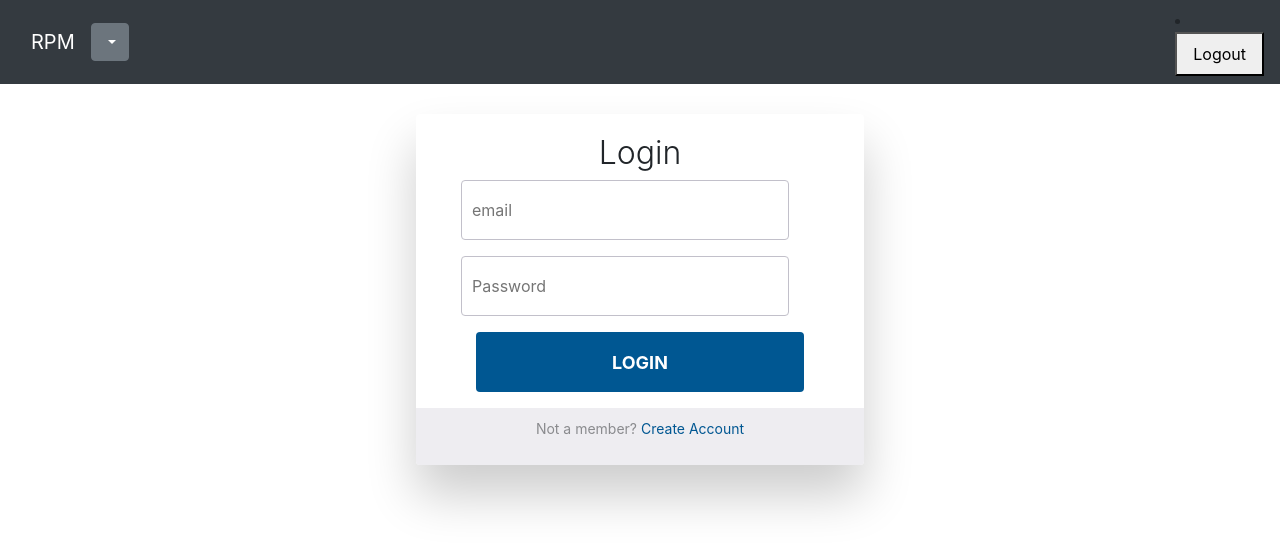
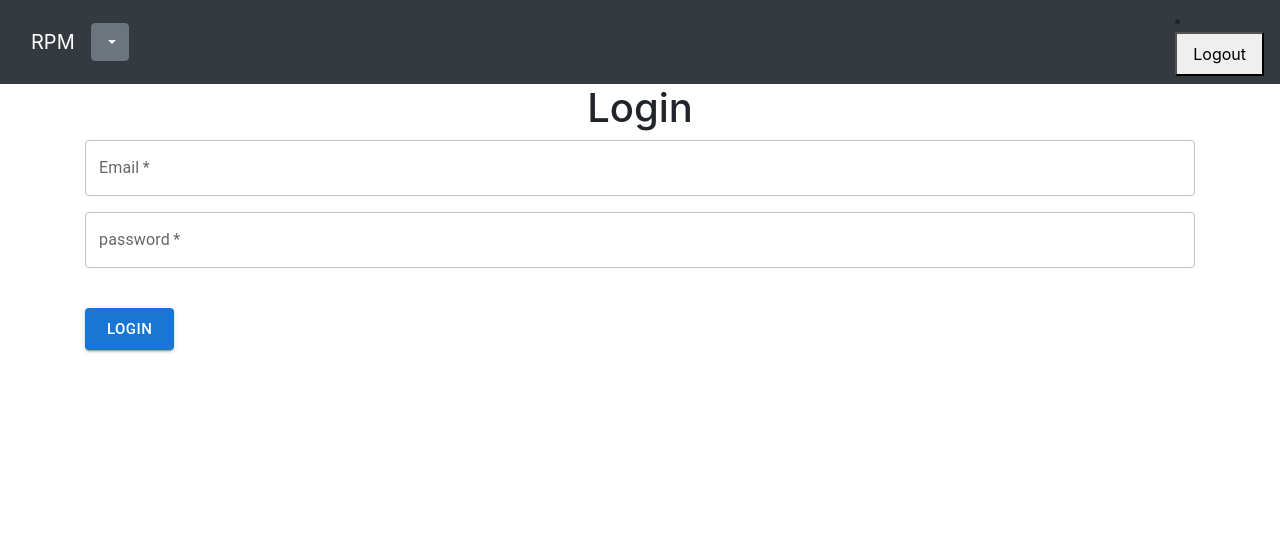
Before and after one commit to Y3S1Group33/Research-project-management-frontend, a React (Vite) app: page /login in a window 1280 px wide. Shown: the top 550 px of the page. Built offline with nearby package versions, Linux system fonts and the light colour scheme.

Commit message:
bug fixed

```diff
--- a/src/components/App.jsx
+++ b/src/components/App.jsx
@@ -70,7 +70,7 @@ export default function App() {
               <Route exact path="/SignUpChoose" element={<SignUpChoose/>}/>
               <Route exact path="/makeSubmission" element={<StudentMakeSubmission/>}/>
               <Route exact path="/createSubmission" element={<AdminCreateSubmission/>}/>
-              <Route exact path="/login" element={<SignInAndSignUp />}/>
+              <Route exact path="/login" element={<Login />}/>
                   <Route exact path="/admin/viewStudents" element={<DisplayStudentsView/>}/>
                   <Route exact path="/admin/viewStaff" element={<DisplayStaffView/>}/>
 
--- a/src/pages/home/CSS/style.css
+++ b/src/pages/home/CSS/style.css
@@ -1,156 +1,157 @@
-/*body {*/
-/*  background-color: #9f9da7;*/
-/*  font-size: 1.6rem;*/
-/*  font-family: "Open Sans", sans-serif;*/
-/*  color: #2b3e51;*/
+/*!*body {*!*/
+/*!*  background-color: #9f9da7;*!*/
+/*!*  font-size: 1.6rem;*!*/
+/*!*  font-family: "Open Sans", sans-serif;*!*/
+/*!*  color: #2b3e51;*!*/
+/*!*}*!*/
+
+/*.loginForm text{*/
+/*  font-weight: 300;*/
+/*  text-align: center;*/
 /*}*/
 
-.text{
-  font-weight: 300;
-  text-align: center;
-}
+/*.loginForm para {*/
+/*  position: relative;*/
+/*}*/
 
-.para {
-  position: relative;
-}
+/*.loginForm a,*/
+/*.loginForm a:link,*/
+/*.loginForm a:visited,*/
+/*.loginForm a:active {*/
 
-a,
-a:link,
-a:visited,
-a:active {
+/*  color:#005792;*/
+/*  -webkit-transition: all 0.2s ease;*/
+/*  transition: all 0.2s ease;*/
+/*}*/
+/*.loginForm a:focus,*/
+/*.loginForm a:hover,*/
+/*.loginForm a:link:focus,*/
+/*.loginForm a:link:hover,*/
+/*.loginForm a:visited:focus,*/
+/*.loginForm a:visited:hover,*/
+/*.loginForm a:active:focus,*/
+/*.loginForm a:active:hover {*/
+/*  color: #005792;*/
+/*  -webkit-transition: all 0.2s ease;*/
+/*  transition: all 0.2s ease;*/
+/*}*/
 
-  color:#005792;
-  -webkit-transition: all 0.2s ease;
-  transition: all 0.2s ease;
-}
-a:focus, a:hover,
-a:link:focus,
-a:link:hover,
-a:visited:focus,
-a:visited:hover,
-a:active:focus,
-a:active:hover {
-  color: #005792;
-  -webkit-transition: all 0.2s ease;
-  transition: all 0.2s ease;
-}
+/*login-form-wrap {*/
+/*  background-color: #fff;*/
+/*  width: 35%;*/
+/*  margin: 30px auto;*/
+/*  text-align: center;*/
+/*  padding: 20px 0 0 0;*/
+/*  border-radius: 4px;*/
+/*  box-shadow: 0px 30px 50px 0px rgba(0, 0, 0, 0.2);*/
+/*}*/
 
-#login-form-wrap {
-  background-color: #fff;
-  width: 35%;
-  margin: 30px auto;
-  text-align: center;
-  padding: 20px 0 0 0;
-  border-radius: 4px;
-  box-shadow: 0px 30px 50px 0px rgba(0, 0, 0, 0.2);
-}
+/*#login-form {*/
+/*  padding: 0 60px;*/
+/*}*/
 
-#login-form {
-  padding: 0 60px;
-}
+/*.loginForm input {*/
+/*  display: block;*/
+/*  box-sizing: border-box;*/
+/*  width: 100%;*/
+/*  outline: none;*/
+/*  height: 60px;*/
+/*  line-height: 60px;*/
+/*  border-radius: 4px;*/
+/*}*/
 
-input {
-  display: block;
-  box-sizing: border-box;
-  width: 100%;
-  outline: none;
-  height: 60px;
-  line-height: 60px;
-  border-radius: 4px;
-}
+/*.loginForm input[type="text"],*/
+/*.loginForm input[type="email"] {*/
+/*  width: 100%;*/
+/*  padding: 0 0 0 10px;*/
+/*  margin: 0;*/
+/*  color: #8a8b8e;*/
+/*  border: 1px solid #c2c0ca;*/
+/*  font-style: normal;*/
+/*  font-size: 16px;*/
+/*  -webkit-appearance: none;*/
+/*     -moz-appearance: none;*/
+/*          appearance: none;*/
+/*  position: relative;*/
+/*  display: inline-block;*/
+/*  background: none;*/
+/*}*/
+/*.loginForm input[type="text"]:focus,*/
+/*.loginForm input[type="email"]:focus {*/
+/*  border-color: #3C4257;*/
+/*}*/
+/*.loginForm input[type="text"]:focus:invalid,*/
+/*.loginForm input[type="email"]:focus:invalid {*/
+/*  color: #cc1e2b;*/
+/*  border-color: #cc1e2b;*/
+/*}*/
+/*.loginForm input[type="text"]:valid ~ .validation,*/
+/*.loginForm input[type="email"]:valid ~ .validation {*/
+/*  display: block;*/
+/*  border-color: #0C0;*/
+/*}*/
+/*.loginForm input[type="text"]:valid ~ .validation span,*/
+/*.loginForm input[type="email"]:valid ~ .validation span {*/
+/*  background: #0C0;*/
+/*  position: absolute;*/
+/*  border-radius: 6px;*/
+/*}*/
+/*.loginForm input[type="text"]:valid ~ .validation span:first-child,*/
+/*.loginForm input[type="email"]:valid ~ .validation span:first-child {*/
+/*  top: 30px;*/
+/*  left: 14px;*/
+/*  width: 20px;*/
+/*  height: 3px;*/
+/*  -webkit-transform: rotate(-45deg);*/
+/*          transform: rotate(-45deg);*/
+/*}*/
+/*.loginForm input[type="text"]:valid ~ .validation span:last-child,*/
+/*.loginForm input[type="email"]:valid ~ .validation span:last-child {*/
+/*  top: 35px;*/
+/*  left: 8px;*/
+/*  width: 11px;*/
+/*  height: 3px;*/
+/*  -webkit-transform: rotate(45deg);*/
+/*          transform: rotate(45deg);*/
+/*}*/
 
-input[type="text"],
-input[type="email"] {
-  width: 100%;
-  padding: 0 0 0 10px;
-  margin: 0;
-  color: #8a8b8e;
-  border: 1px solid #c2c0ca;
-  font-style: normal;
-  font-size: 16px;
-  -webkit-appearance: none;
-     -moz-appearance: none;
-          appearance: none;
-  position: relative;
-  display: inline-block;
-  background: none;
-}
-input[type="text"]:focus,
-input[type="email"]:focus {
-  border-color: #3C4257;
-}
-input[type="text"]:focus:invalid,
-input[type="email"]:focus:invalid {
-  color: #cc1e2b;
-  border-color: #cc1e2b;
-}
-input[type="text"]:valid ~ .validation,
-input[type="email"]:valid ~ .validation {
-  display: block;
-  border-color: #0C0;
-}
-input[type="text"]:valid ~ .validation span,
-input[type="email"]:valid ~ .validation span {
-  background: #0C0;
-  position: absolute;
-  border-radius: 6px;
-}
-input[type="text"]:valid ~ .validation span:first-child,
-input[type="email"]:valid ~ .validation span:first-child {
-  top: 30px;
-  left: 14px;
-  width: 20px;
-  height: 3px;
-  -webkit-transform: rotate(-45deg);
-          transform: rotate(-45deg);
-}
-input[type="text"]:valid ~ .validation span:last-child,
-input[type="email"]:valid ~ .validation span:last-child {
-  top: 35px;
-  left: 8px;
-  width: 11px;
-  height: 3px;
-  -webkit-transform: rotate(45deg);
-          transform: rotate(45deg);
-}
+/*.validation {*/
+/*  display: none;*/
+/*  position: absolute;*/
+/*  content: " ";*/
+/*  height: 60px;*/
+/*  width: 30px;*/
+/*  right: 15px;*/
+/*  top: 0px;*/
+/*}*/
 
-.validation {
-  display: none;
-  position: absolute;
-  content: " ";
-  height: 60px;
-  width: 30px;
-  right: 15px;
-  top: 0px;
-}
+/*.loginForm input[type="submit"] {*/
+/*  border: none;*/
+/*  display: block;*/
+/*  background-color: #005792;*/
+/*  color: #fff;*/
+/*  font-weight: bold;*/
+/*  text-transform: uppercase;*/
+/*  cursor: pointer;*/
+/*  -webkit-transition: all 0.2s ease;*/
+/*  transition: all 0.2s ease;*/
+/*  font-size: 18px;*/
+/*  position: relative;*/
+/*  display: inline-block;*/
+/*  cursor: pointer;*/
+/*  text-align: center;*/
+/*}*/
+/*loginForm.input[type="submit"]:hover {*/
+/*  background-color:#005792;*/
+/*  -webkit-transition: all 0.2s ease;*/
+/*  transition: all 0.2s ease;*/
+/*}*/
 
-input[type="submit"] {
-  border: none;
-  display: block;
-  background-color: #005792;
-  color: #fff;
-  font-weight: bold;
-  text-transform: uppercase;
-  cursor: pointer;
-  -webkit-transition: all 0.2s ease;
-  transition: all 0.2s ease;
-  font-size: 18px;
-  position: relative;
-  display: inline-block;
-  cursor: pointer;
-  text-align: center;
-}
-input[type="submit"]:hover {
-  background-color:#005792;
-  -webkit-transition: all 0.2s ease;
-  transition: all 0.2s ease;
-}
-
-#create-account-wrap {
-  background-color: #eeedf1;
-  color: #8a8b8e;
-  font-size: 14px;
-  width: 100%;
-  padding: 10px 0;
-  border-radius: 0 0 4px 4px;
-}
+/*#create-account-wrap {*/
+/*  background-color: #eeedf1;*/
+/*  color: #8a8b8e;*/
+/*  font-size: 14px;*/
+/*  width: 100%;*/
+/*  padding: 10px 0;*/
+/*  border-radius: 0 0 4px 4px;*/
+/*}*/
--- a/src/pages/home/Login.js
+++ b/src/pages/home/Login.js
@@ -1,81 +1,81 @@
-// import React, {useState} from 'react';
-// import axios from "axios";
-// import {Button, TextField} from "@mui/material";
-//
-// const Login = () => {
-//     // const [email, setEmail] = useState("");
-//     // const [password, setPassword] = useState("");
-//
-//     let handleSubmit = async (e) => {
-//         e.preventDefault();
-//
-//         const StudentResponse= await axios.get("https://floating-meadow-01028.herokuapp.com/api/student/"+email);
-//         const StaffResponse=await axios.get("https://floating-meadow-01028.herokuapp.com/api/staff/"+email);
-//         console.log("res:"+ StudentResponse.data);
-//         console.log("staff res:"+ StaffResponse.data);
-//         if(StudentResponse.data!==null && email!==""){
-//             if (password === StudentResponse.data[0].password) {
-//                 alert("Logged In Successfully");
-//                 localStorage.setItem("loggedInUser", JSON.stringify(StudentResponse.data));
-//                 window.location.href = "/student/dashboard";
-//             } else {
-//                 alert("Incorrect password");
-//
-//             }
-//         }else if(StaffResponse.data!==null && email!==""){
-//             if (password === StaffResponse.data[0].password) {
-//                 alert("Logged In Successfully");
-//                 localStorage.setItem("loggedInUser", JSON.stringify(StaffResponse.data));
-//                 console.log(StaffResponse.data[0].role)
-//                 window.location.href = `/${StaffResponse.data[0].role}/dashboard`;
-//             } else {
-//                 alert("Incorrect password for staff");
-//             }
-//         }else{
-//             alert("please try again!");
-//         }
-//
-//     };
-//     return (
-//         <div className="container">
-//             <h1 className="text-center">Login</h1>
-//
-//             <form className="form" >
-//                 <div className="form-group">
-//
-//                     <TextField
-//                         label="Email"
-//                         type="text"
-//                         fullWidth
-//                         value={email}
-//                         onChange={(e) => setEmail(e.target.value)}
-//                         required
-//                     />
-//                 </div>
-//
-//
-//
-//                 <div className="form-group">
-//
-//                     <TextField
-//                         label="password"
-//                         type="text"
-//                         fullWidth
-//                         value={password}
-//                         onChange={(e) => setPassword(e.target.value)}
-//                         required
-//                     />
-//                 </div>
-//
-//                 <br></br>
-//                 <Button type="submit" onClick={handleSubmit} variant={"contained"} size={"large"} color={"primary"}>
-//                     Login
-//                 </Button>
-//             </form>
-//             <br></br>
-//
-//         </div>
-//     );
-// };
-//
-// export default Login;
+import React, {useState} from 'react';
+import axios from "axios";
+import {Button, TextField} from "@mui/material";
+
+const Login = () => {
+    const [email, setEmail] = useState("");
+    const [password, setPassword] = useState("");
+
+    let handleSubmit = async (e) => {
+        e.preventDefault();
+
+        const StudentResponse= await axios.get("https://floating-meadow-01028.herokuapp.com/api/student/"+email);
+        const StaffResponse=await axios.get("https://floating-meadow-01028.herokuapp.com/api/staff/"+email);
+        console.log("res:"+ StudentResponse.data);
+        console.log("staff res:"+ StaffResponse.data);
+        if(StudentResponse.data!==null && email!==""){
+            if (password === StudentResponse.data[0].password) {
+                alert("Logged In Successfully");
+                localStorage.setItem("loggedInUser", JSON.stringify(StudentResponse.data));
+                window.location.href = "/student/dashboard";
+            } else {
+                alert("Incorrect password");
+
+            }
+        }else if(StaffResponse.data!==null && email!==""){
+            if (password === StaffResponse.data[0].password) {
+                alert("Logged In Successfully");
+                localStorage.setItem("loggedInUser", JSON.stringify(StaffResponse.data));
+                console.log(StaffResponse.data[0].role)
+                window.location.href = `/${StaffResponse.data[0].role}/dashboard`;
+            } else {
+                alert("Incorrect password for staff");
+            }
+        }else{
+            alert("please try again!");
+        }
+
+    };
+    return (
+        <div className="container">
+            <h1 className="text-center">Login</h1>
+
+            <form className="form" >
+                <div className="form-group">
+
+                    <TextField
+                        label="Email"
+                        type="text"
+                        fullWidth
+                        value={email}
+                        onChange={(e) => setEmail(e.target.value)}
+                        required
+                    />
+                </div>
+
+
+
+                <div className="form-group">
+
+                    <TextField
+                        label="password"
+                        type="text"
+                        fullWidth
+                        value={password}
+                        onChange={(e) => setPassword(e.target.value)}
+                        required
+                    />
+                </div>
+
+                <br></br>
+                <Button type="submit" onClick={handleSubmit} variant={"contained"} size={"large"} color={"primary"}>
+                    Login
+                </Button>
+            </form>
+            <br></br>
+
+        </div>
+    );
+};
+
+export default Login;
--- a/src/pages/home/SignInAndSignUp.jsx
+++ b/src/pages/home/SignInAndSignUp.jsx
@@ -37,6 +37,7 @@ const SignInAndSignUp = () => {
 
     };
     return (
+        <div className={"loginForm"}>
         <div id="login-form-wrap">
 
             <form id="login-form">
@@ -55,6 +56,7 @@ const SignInAndSignUp = () => {
                 <p>Not a member? <a href="/SignUpChoose">Create Account</a>< /p>
             </div>
         </div>
+        </div>
     );
 };
 
```
